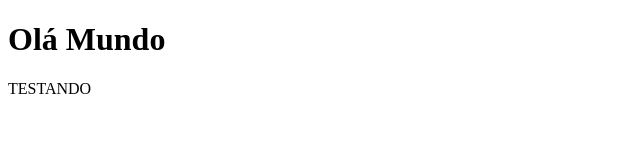
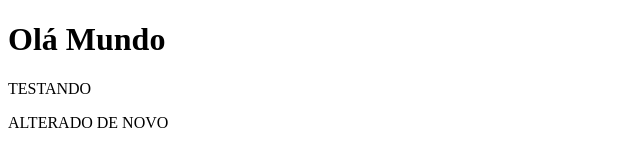
Before and after one commit to david-kelven/programacao-web, a plain HTML site: page index.html in a window 1280 px wide. Shown: the whole page, without its empty margins (0-640 px from the left). Drawn offline with Linux system fonts and the light colour scheme.

Commit message:
refeactor.alter index.html

```diff
--- a/index.html
+++ b/index.html
@@ -9,5 +9,6 @@
 <body>
     <h1>Olá Mundo</h1>
     <p>TESTANDO </p>
+    <P>ALTERADO DE NOVO</P>
 </body>
 </html>
```
